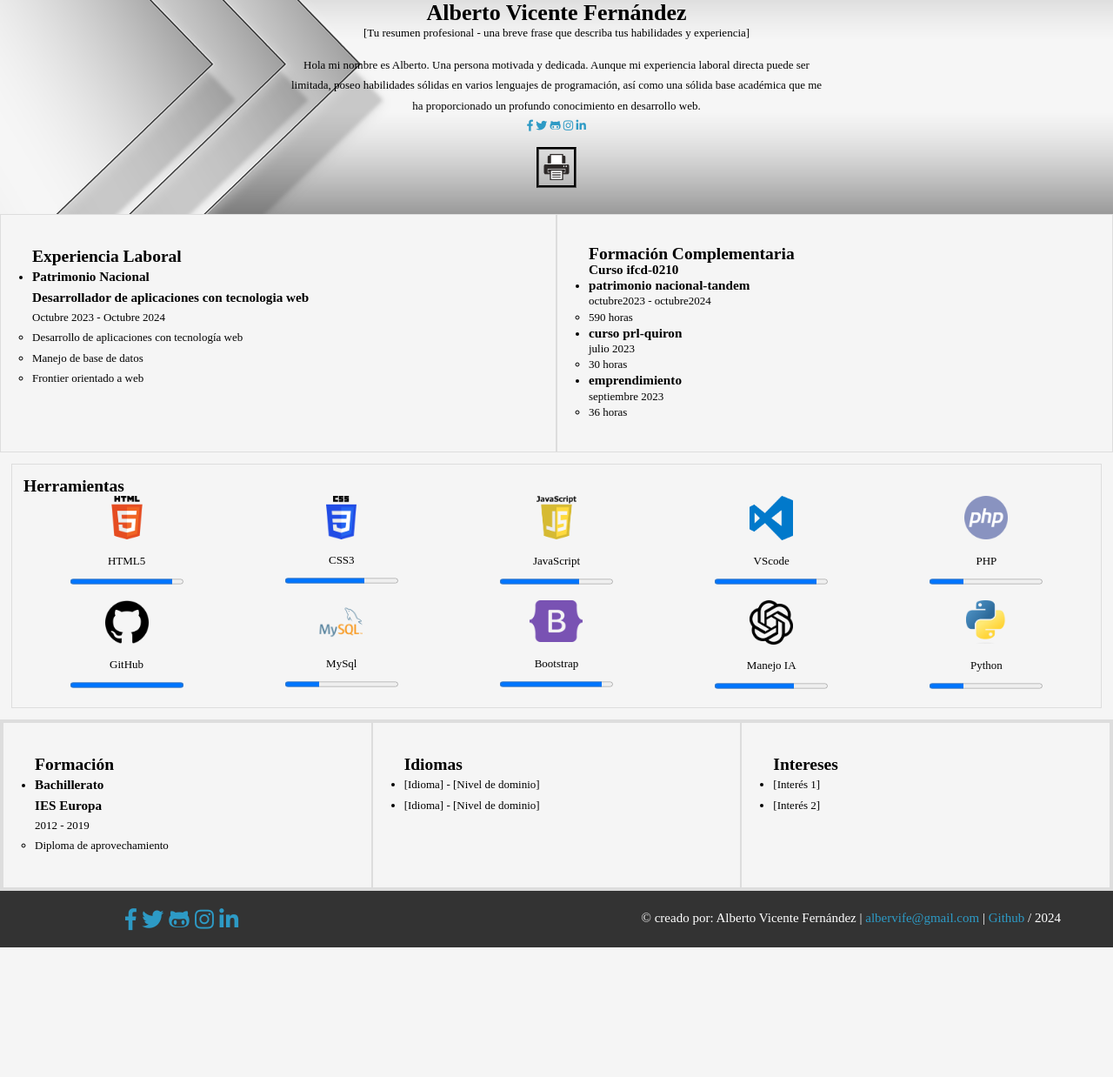
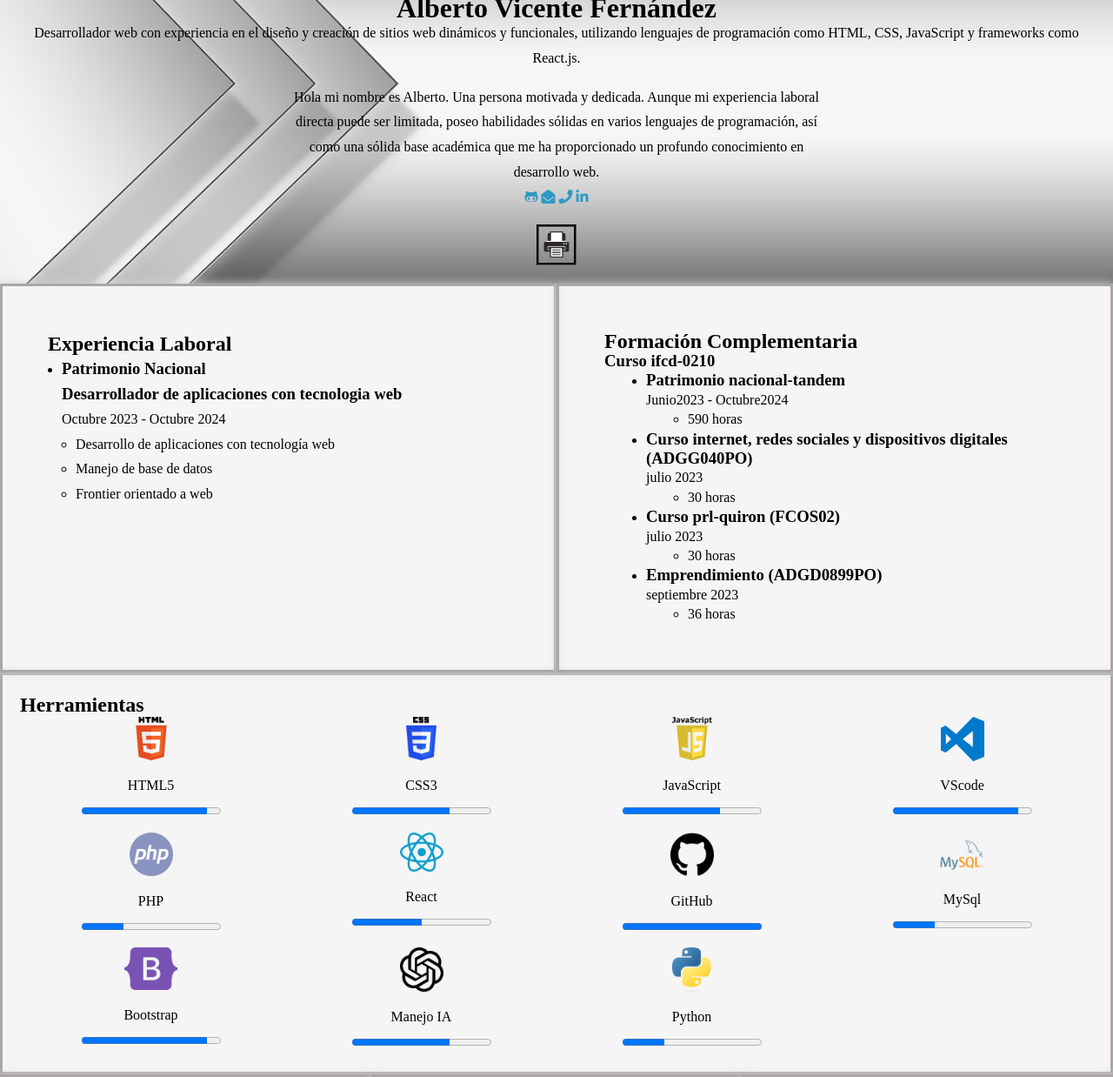
Before and after one commit to albrtovicente/curriculum, a plain HTML site: page index.html in a window 1280 px wide. Shown: the part 143-1381 px from the top of the page at 87% size. Before the commit the page ends 1232 px from the top, so only its background shows below. Drawn offline with Linux system fonts and the light colour scheme.

Commit message:
actualizar

```diff
--- a/index.html
+++ b/index.html
@@ -11,7 +11,7 @@
   <header>
     <img src="./img/yorecorte.png" alt="">
     <h1>Alberto Vicente Fernández</h1>
-    <p>[Tu resumen profesional - una breve frase que describa tus habilidades y experiencia]</p>
+    <p>Desarrollador web con experiencia en el diseño y creación de sitios web dinámicos y funcionales, utilizando lenguajes de programación como HTML, CSS, JavaScript y frameworks como React.js. </p>
     <!-- <ul class="contacto">
       <li><a href="mailto:[Tu email]"><i class="fa fa-envelope"></i>albervife@gmail.com</a></li>
       <li><a href="tel:[Tu número de teléfono]"><i class="fa fa-phone"></i>611425880</a></li>
@@ -19,19 +19,16 @@
     </ul> -->
     <section >
       <p>Hola mi nombre es Alberto. Una persona motivada y dedicada. Aunque mi experiencia laboral directa puede ser limitada, poseo habilidades sólidas en varios lenguajes de programación, así como una sólida base académica que me ha proporcionado un profundo conocimiento en desarrollo web.</p>
-      <a href="#" target="_blank">
-        <i class="fab fa-facebook-f"></i>
-      </a>
-      <a href="#" target="_blank" id="contactos">
-        <i class="fab fa-twitter"></i>
-      </a>
+
+
       <a href="https://github.com/albrtovicente?tab=repositories" target="_blank">
         <i class="fab fa-github-alt"></i>
       </a>
-      <a href="#" target="_blank" id="contactos">
-        <i class="fab fa-instagram"></i>
-      </a>
-      <a href="#" target="_blank" id="contactos">
+      <a href="mailto:[albervife@gmail.com]" target="_blank">
+        <i class="fas fa-envelope-open"></i></a>
+
+      <a href="tel:611425880"><i class="fa fa-phone"></i></a>
+      <a href="https://www.linkedin.com/in/alberto-vicente-04bb392b9/" target="_blank" id="contactos">
         <i class="fab fa-linkedin-in"></i>
       </a>
     </section>
@@ -62,21 +59,28 @@
         <h3>Curso ifcd-0210</h3>
         <ul>
           <li>
-            <h3>patrimonio nacional-tandem</h3>
-            <p>octubre2023 - octubre2024</p>
+            <h3>Patrimonio nacional-tandem</h3>
+            <p>Junio2023 - Octubre2024</p>
             <ul>
               <li>     590 horas</li>
             </ul>
           </li>
           <li>
-            <h3>curso prl-quiron</h3>
+            <h3>Curso internet, redes sociales  y dispositivos digitales (ADGG040PO)</h3>
             <p>julio 2023</p>
             <ul>
               <li>     30 horas</li>
             </ul>
           </li>
           <li>
-            <h3>emprendimiento</h3>
+            <h3>Curso prl-quiron (FCOS02)</h3>
+            <p>julio 2023</p>
+            <ul>
+              <li>     30 horas</li>
+            </ul>
+          </li>
+          <li>
+            <h3>Emprendimiento (ADGD0899PO)</h3>
             <p>septiembre 2023</p>
             <ul>
               <li>     36 horas</li>
@@ -90,7 +94,7 @@
   </div>
 
 
-  <section class="habilidades">
+  <div class="herramientas">
     <h2>Herramientas</h2>
     <div class="lista-habilidades">
       <div class="logo">
@@ -121,6 +125,12 @@
         <img src="./img/logos/php2.png" width="50px" alt="php">
         <div class="logo-name">PHP</div>
         <progress id="progreso" max="100" value="30">30%</progress>
+
+      </div>
+      <div class="logo">
+        <img src="./img/logos/react.png" width="50px" alt="php">
+        <div class="logo-name">React</div>
+        <progress id="progreso" max="100" value="50">50%</progress>
 
       </div>
       <div class="logo">
@@ -155,7 +165,7 @@
 
 
     </div>
-  </section>
+  </div>
   <div class="otros">
     <div class="columna2">
       <section class="educacion">
@@ -177,24 +187,23 @@
       <section class="idioma">
         <h2>Idiomas</h2>
         <ul>
-          <li>[Idioma] - [Nivel de dominio]</li>
-          <li>[Idioma] - [Nivel de dominio]</li>
+          <li>Español - Nativo</li>
+          <li>Inglés - B2</li>
         </ul>
       </section>
     </div>
     <div class="columna2">
-      <section class="intereses">
-        <h2>Intereses</h2>
+      <section class="habilidades">
+        <h2>habilidades</h2>
         <ul>
-          <li>[Interés 1]</li>
-          <li>[Interés 2]</li>
+          <li>Resolución de problemas</li>
+          <li>Trabajo en equipo</li>
+          <li>continuo aprendiz</li>
         </ul>
       </section>
     </div>
   </div>
-  <div class="division">
 
-  </div>
   <footer>
     <div class="footer">
     <div class="columna-1">
--- a/style.css
+++ b/style.css
@@ -5,14 +5,14 @@
 }
 body {
   font-family: 'Raleway';
-  font-size: small;
+  /* font-size: small; */
   line-height: 1.8em;
   background-color: whitesmoke;
 
 }
 /**************** Header **********************/
 header {
-  padding: 2em;
+  padding: 1em;
   text-align: center;
   background-image: url('./img/encabezado.png');
   background-size: cover;
@@ -25,6 +25,11 @@ header section {
   max-width: 640px;
 }
 
+header p{
+  text-align: center;
+  /* margin: 50px; */
+
+}
 header img {
   border-radius: 50%;
   max-width: 150px;
@@ -65,20 +70,34 @@ section{
 .columna {
   flex: 1;
   padding: 10px;
-  border: 1px solid #ddd;
+/* BORDE */
+  border: 3px solid #ABA7A7;
+  box-shadow: 0 0 10px #D3D3D3;
+  padding: 20px;
+/* fin BORDE */
   box-sizing: border-box;
+}
+.experiencia li{
+  margin-left:1em;
 }
 .complementaria{
   line-height: 1.4em;
 }
+.complementaria li{
+  margin-left:3em;
+}
 /************** Logos Herramientas ***********/
-.habilidades{
-  border: 1px solid #ddd;
-
+.herramientas{
+  /* BORDE */
+  border: 3px solid #ABA7A7;
+  box-shadow: 0 0 10px #D3D3D3;
+  padding: 20px;
+/* fin BORDE */
 }
 .lista-habilidades {
   display: grid;
-  grid-template-columns: repeat(5, 1fr);
+  grid-template-columns: 1fr 1fr 1fr 1fr;
+  /* grid-template-columns: repeat(4, 1fr); */
   grid-gap: 10px;
 
 }
@@ -99,13 +118,17 @@ section{
 /************** FIN Logos Herramientas ***********/
 /*****************Seccion otros  ****************/
 .otros{
-  border:  solid #ddd;
+  /* border:  solid #ddd; */
   display: flex;
 }
 .columna2{
   flex: 1;
   padding: 10px;
-  border: 1px solid #ddd;
+  /* BORDE */
+  border: 3px solid #ABA7A7;
+  box-shadow: 0 0 10px #D3D3D3;
+  padding: 20px;
+/* fin BORDE */
   /* box-sizing: border-box; */
 }
 /*****************FIn Seccion otros  ****************/
@@ -136,7 +159,19 @@ footer {
 }
 
 /*FIN Estilos del pie de página */
+@media screen and (max-width: 768px) {
+  header img {
+    max-width: 100px; /* Reducir el tamaño de la imagen del encabezado en dispositivos pequeños */
+  }
 
+  .columna {
+    padding: 5px; /* Reducir el espacio entre las columnas en dispositivos pequeños */
+  }
+
+  .logo-name {
+    font-size: 12px; /* Reducir el tamaño del nombre de las herramientas en dispositivos pequeños */
+  }
+}
 /* Estilos adicionales para mejorar la apariencia */
 
 a {
```
Also changed, not shown: img/logos/react.png (added).
